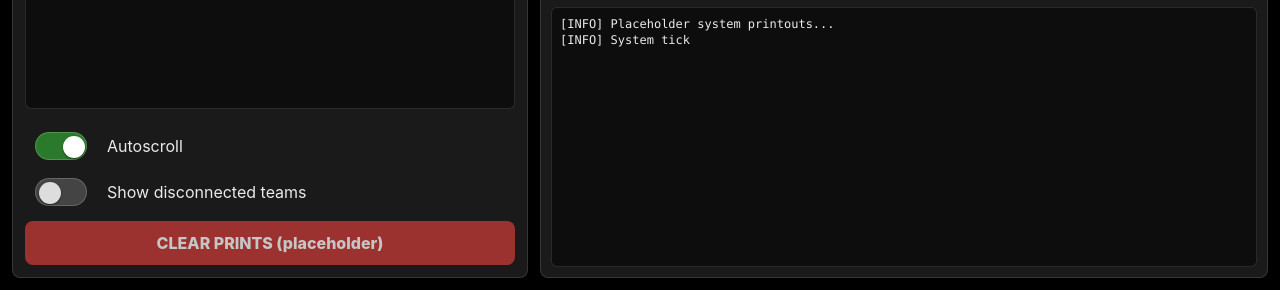
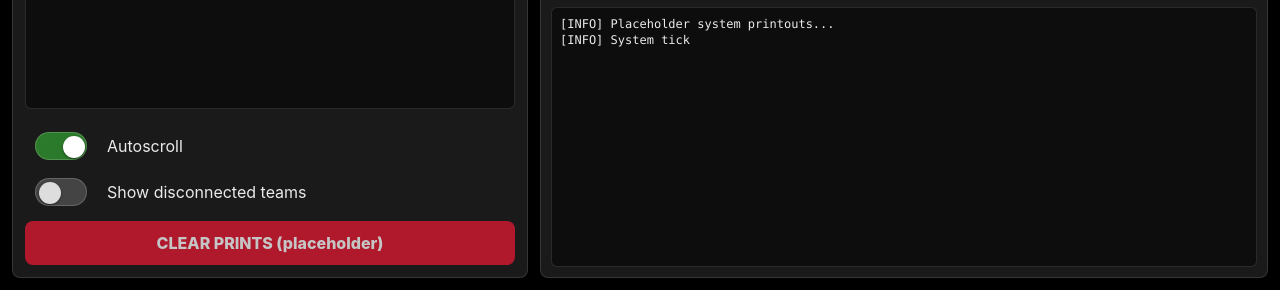
Before and after one commit to umdenes100/vm-vision-system-python, a plain HTML site: page frontend/static/index.html in a window 1280 px wide. Shown: the part 510-800 px from the top of the page. Drawn offline with Linux system fonts and the light colour scheme.

Commit message:
Update button styles and background color

```diff
--- a/frontend/static/index.html
+++ b/frontend/static/index.html
@@ -20,10 +20,11 @@
       align-items: center;
       justify-content: space-between;
       padding: 0 18px;
-      background: #e21833; /* requested */
+      background: #e21833;
       color: #fff;
       box-shadow: 0 2px 0 rgba(0,0,0,0.2);
     }
+
     .vs-title { font-weight: 700; font-size: 26px; white-space: nowrap; }
     .vs-nav { display: flex; gap: 18px; }
     .vs-nav a { color: #fff; text-decoration: none; font-weight: 600; font-size: 14px; opacity: 0.95; }
@@ -118,18 +119,7 @@
     .vs-switch input:checked + .vs-slider { background: #2b7a2b; }
     .vs-switch input:checked + .vs-slider:before { transform: translateX(24px); background: #fff; }
 
-    .vs-btn {
-      width: 100%;
-      border-radius: 8px;
-      border: none;
-      padding: 10px;
-      font-weight: 800;
-      background: #c63a37;
-      color: #fff;
-      margin-top: 10px;
-    }
-    .vs-btn:disabled { opacity: 0.75; }
-
+    /* RIGHT */
     .vs-right {
       flex: 1;
       height: 100%;
@@ -186,6 +176,19 @@
     }
 
     .vs-system-prints-box { height: 100%; min-height: 0; }
+
+    /* ✅ Correct red for CLEAR PRINTS */
+    .vs-btn {
+      width: 100%;
+      border-radius: 8px;
+      border: none;
+      padding: 10px;
+      font-weight: 800;
+      background: #e21833;
+      color: #fff;
+      margin-top: 10px;
+    }
+    .vs-btn:disabled { opacity: 0.75; }
   </style>
 </head>
 
```
